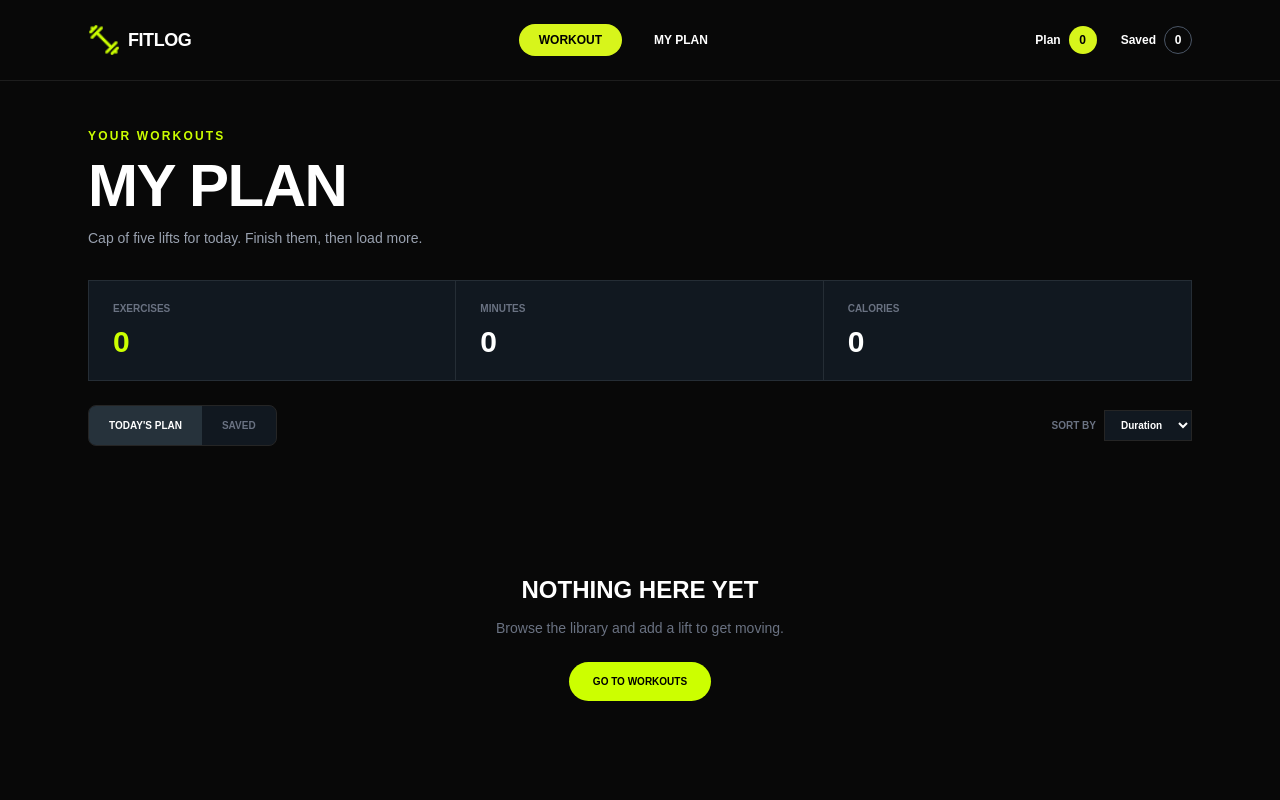
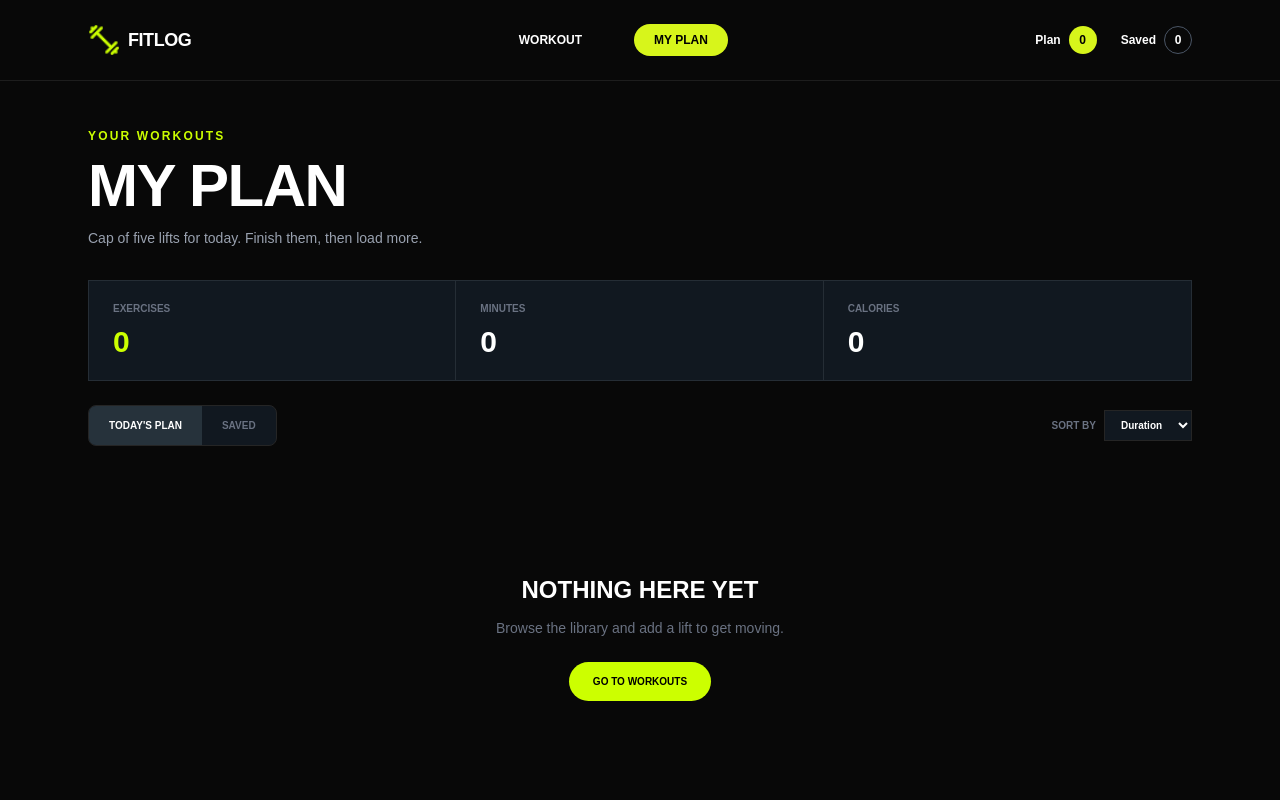
Before and after one commit to mahbubur75/Assignment-6, a Next.js app: page /my-plan in a window 1280 px wide. Shown: the top 800 px of the page. Built offline with nearby package versions, Linux system fonts and the light colour scheme.

Commit message:
Update README

```diff
--- a/src/app/components/Navbar.tsx
+++ b/src/app/components/Navbar.tsx
@@ -3,8 +3,10 @@
 import Image from "next/image";
 import Link from "next/link";
 import { useEffect, useState } from "react";
+import { usePathname } from "next/navigation";
 
 export default function Navbar() {
+  const pathname = usePathname();
   const [planCount, setPlanCount] = useState(0);
   const [savedCount, setSavedCount] = useState(0);
 
@@ -59,14 +61,22 @@ export default function Navbar() {
         <div className="flex items-center gap-8">
           <Link
   href="/"
-            className="rounded-full bg-[#d7f51b] px-5 py-2 text-xs font-bold text-black"
+  className={`rounded-full px-5 py-2 text-xs font-bold ${
+    pathname === "/"
+      ? "bg-[#d7f51b] text-black"
+      : "text-white"
+  }`}
 >
   WORKOUT
 </Link>
 
 <Link
   href="/my-plan"
-            className="text-xs font-bold text-white"
+  className={`rounded-full px-5 py-2 text-xs font-bold ${
+    pathname === "/my-plan"
+      ? "bg-[#d7f51b] text-black"
+      : "text-white"
+  }`}
 >
   MY PLAN
 </Link>
```
Lines whose indentation alone changed are shown as unchanged.
